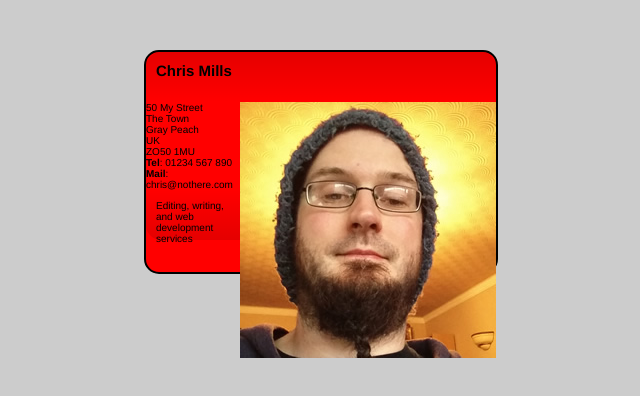
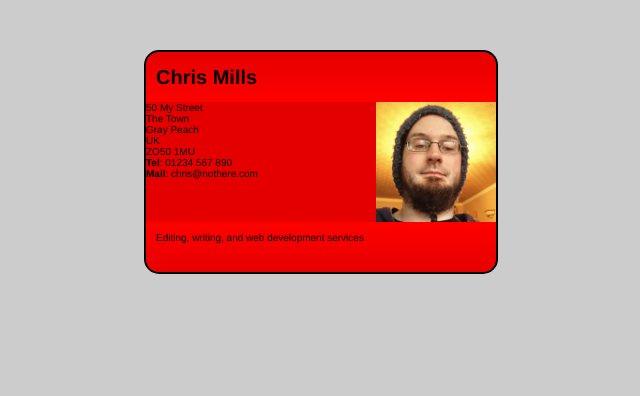
Before and after one commit to mohit-chauhan-stackpro/Assessment-2-CSS, a plain HTML site: page index.html in a window 1280 px wide. Shown: the whole page, without its empty margins (319-959 px from the left). Drawn offline with Linux system fonts and the light colour scheme.

Commit message:
added styles to artcile and h2

```diff
--- a/style.css
+++ b/style.css
@@ -49,5 +49,13 @@ h2,
 p {
   margin: 0;
 }
+article {
+  height: 12em;
+  background-color: rgba(0, 0, 0, 0.1);
+}
+header h2 {
+  font-size: 2em;
+  line-height: 1.5em;
+}
 
 /* Rulesets to be matched up with selectors */
```
